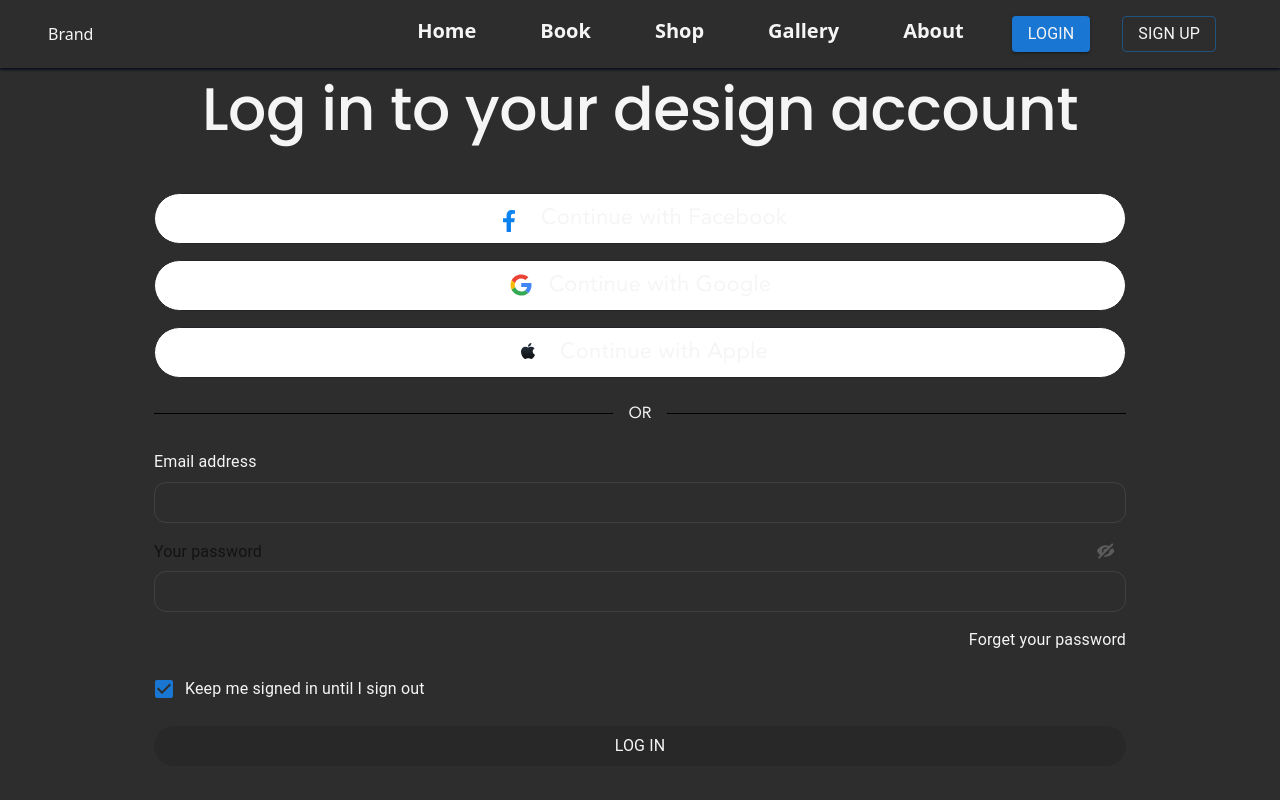
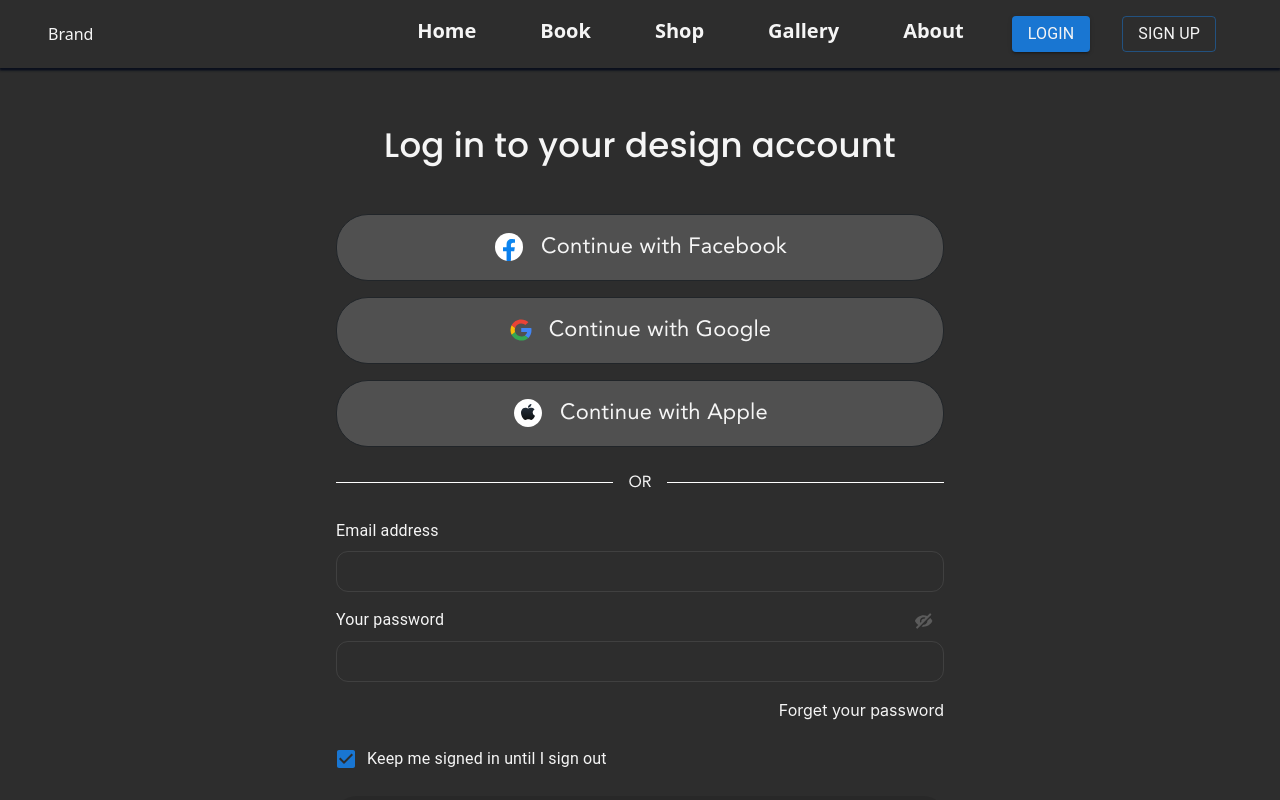
Before and after one commit to minh03112k/barbershop, a Next.js app: page /login in a window 1280 px wide. Shown: the top 800 px of the page. Built offline with nearby package versions, Linux system fonts and the light colour scheme.

Commit message:
change text, bg and shadown login page properties

```diff
--- /dev/null
+++ b/src/components/Layout.tsx
@@ -0,0 +1,12 @@
+import Footer from './Footer';
+import Header from './Header';
+
+export default function Layout({ children }: any) {
+  return (
+    <>
+      <Header />
+      <div className='my-5'>{children}</div>
+      <Footer />
+    </>
+  );
+}
--- a/src/pages/login.tsx
+++ b/src/pages/login.tsx
@@ -1,14 +1,15 @@
 import CustomInputBase from '@/components/CustomInputBase';
-import { Box, Button, Card, Checkbox, FormControlLabel, InputLabel, Typography } from '@mui/material';
+import { Box, Button, Checkbox, FormControlLabel, InputLabel, Typography } from '@mui/material';
 import Link from 'next/link';
 import { useState } from 'react';
-import style from '../styles/Login.module.css';
+import styles from '../styles/Login.module.css';
 import Image from 'next/image';
+import Layout from '@/components/Layout';
 
-const Login = () => {
+export default function Login() {
   const [email, setEmail] = useState<string>('');
   const [password, setPassword] = useState<string>('');
-  const [showPassword, setShowPassword] = useState(false);
+  const [showPassword, setShowPassword] = useState<boolean>(false);
 
   const handleEmailChange = (event: string) => {
     setEmail(event);
@@ -23,23 +24,23 @@ const Login = () => {
   };
 
   return (
-    <Box className={style.loginPage}>
+    <Layout className={styles.loginPage}>
       <Box className="h-100 d-flex align-items-center justify-content-center flex-column">
         <Box className="p-2">
-          <Typography variant='h2' className="text-center mx-5 mb-5 font-poppin-bold">Log in to your design account</Typography>
-          <Box className={`${style.customBox} d-flex align-items-center justify-content-center w-100 rounded-5 bg-light border border-dark text-center py-2`}>
+          <Typography variant='h4' className="text-center mx-5 mb-5 font-poppin-bold">Log in to your design account</Typography>
+          <Box className={`${styles.customBox} d-flex align-items-center justify-content-center w-100 rounded-5 border border-dark text-center py-3`}>
             <Image src={'/img/icons/facebook-icon.svg'} width={32} height={32} alt="google" />
             <Typography className="text-22 font-avenir ms-3">Continue with Facebook</Typography>
           </Box>
-          <Box className={`${style.customBox} d-flex align-items-center justify-content-center w-100 rounded-5 bg-light border border-dark text-center py-2 my-3`}>
+          <Box className={`${styles.customBox} d-flex align-items-center justify-content-center w-100 rounded-5 border border-dark text-center py-3 my-3`}>
             <Image src={'/img/icons/google-icon.svg'} width={24} height={24} alt="google" />
             <Typography className="text-22 font-avenir ms-3">Continue with Google</Typography>
           </Box>
-          <Box className={`${style.customBox} d-flex align-items-center justify-content-center w-100 rounded-5 bg-light border border-dark text-center py-2`}>
+          <Box className={`${styles.customBox} d-flex align-items-center justify-content-center w-100 rounded-5 border border-dark text-center py-3`}>
             <Image src={'/img/icons/apple-icon.svg'} width={32} height={32} alt="google" />
             <Typography className="text-22 font-avenir ms-3">Continue with Apple</Typography>
           </Box>
-          <Box className={`${style.separator} my-4`}>
+          <Box className={`${styles.separator} my-4`}>
             <div className="font-avenir m-0">OR</div>
           </Box>
           <Box>
@@ -48,7 +49,7 @@ const Login = () => {
           </Box>
           <Box className="my-3">
             <Box className="d-flex justify-content-between align-items-center mb-2">
-              <InputLabel htmlFor="password-input">Your password</InputLabel>
+              <InputLabel htmlFor="password-input"><Typography>Your password</Typography></InputLabel>
               <InputLabel className="me-2" htmlFor="password-input" onClick={toggleShowPassword}>
                 {showPassword ? (
                   <Image role="button" tabIndex={0} src="/img/icons/open-eye-icon.svg" width={24} height={24} alt="My Image" />
@@ -60,20 +61,18 @@ const Login = () => {
             <CustomInputBase type={showPassword ? 'text' : 'password'} className="w-100" onChange={(event) => handlePasswordChange(event.target.value)} />
           </Box>
           <p className="text-end">
-            <Link href="#"><Typography>Forget your password</Typography></Link>
+            <Link href="#"><span>Forget your password</span></Link>
           </p>
           <FormControlLabel className="w-100" control={<Checkbox defaultChecked />} label="Keep me signed in until I sign out" />
           <Button disabled={!email || !password} variant="contained" className="rounded-5 w-100 my-3 py-2">
             <Typography>Log in</Typography>
           </Button>
-          <div className={`${style.separator} my-4`} />
+          <div className={`${styles.separator} my-4`} />
           <Link href={'#'}>
             <h4 className="font-poppins fw-normal text-center"><Typography>Don’t have an account?</Typography></h4>
           </Link>
         </Box>
       </Box>
-    </Box>
+    </Layout>
   );
 };
-
-export default Login;
--- a/src/styles/Footer.module.css
+++ b/src/styles/Footer.module.css
@@ -1,6 +1,4 @@
 .footer {
-  position: fixed;
-  bottom: 0;
   padding: 2rem 1rem;
   width: 100%;
   background-color: #202020;
--- a/src/styles/Login.module.css
+++ b/src/styles/Login.module.css
@@ -13,7 +13,7 @@
 .separator::after {
     content: '';
     flex: 1;
-    border-bottom: 1px solid #000;
+    border-bottom: 1px solid #FFFFFF;
 }
 
 .separator:not(:empty)::before {
@@ -25,10 +25,12 @@
 }
 
 .customBox {
+    background: #505050;
     transition: box-shadow 0.2s ease-in-out;
+    cursor: pointer;
 }
 
 .customBox:hover {
-    box-shadow: 4px 4px 8px rgba(0, 0, 0, 0.2);
+    box-shadow: 5px 5px 8px rgba(0, 0, 0, 0.5);
     transform: translate(-2px, -2px);
 }
```
